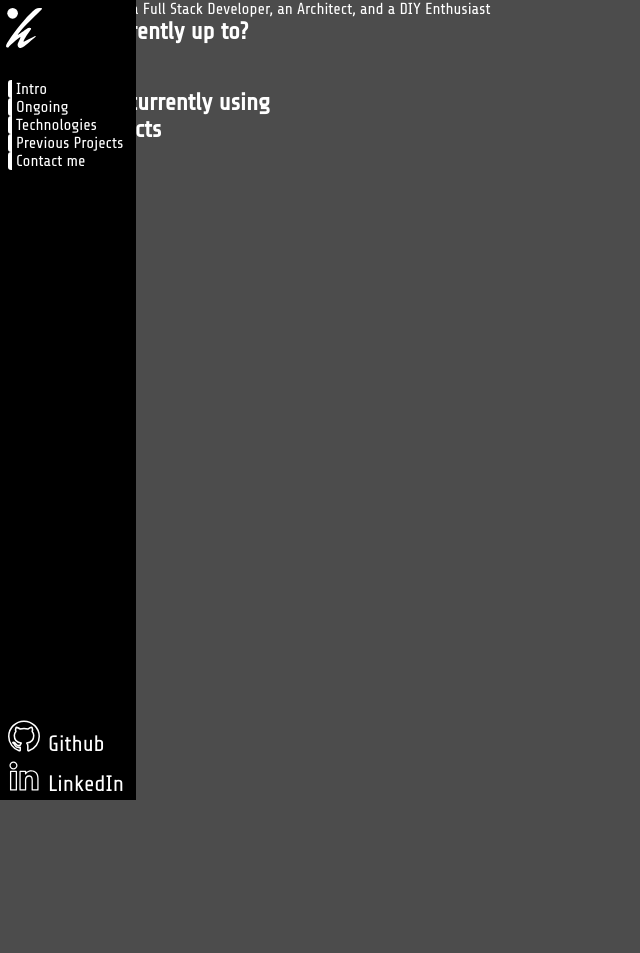
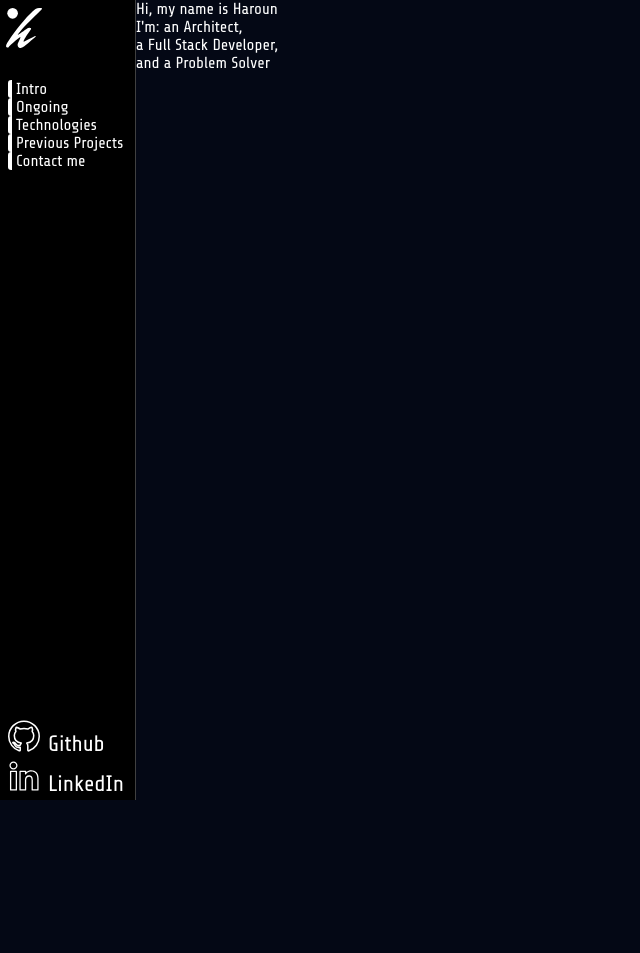
Before and after one commit to haroun-b/haroun-b.github.io, a plain HTML site: page index.html in a window 1280 px wide. Shown: the whole page, without its empty margins (0-640 px from the left). Before the commit the page ends 800 px from the top, so only its background shows below. Drawn offline with Linux system fonts and the light colour scheme; a web font is replaced by a local one.

Commit message:
adds snap scrolling

```diff
--- a/index.html
+++ b/index.html
@@ -17,8 +17,6 @@
 </head>
 
 <body>
-  <h1>Haroun B. - Full Stack Developer based in Paris</h1>
-
   <nav>
     <svg viewBox="0 0 50 50" xmlns="http://www.w3.org/2000/svg">
       <use href="#logo" />
@@ -50,12 +48,34 @@
     </div>
   </nav>
 
-  <p class="intro">Hi there, <span class="whoami">I'm Haroun</span> a Full Stack
-    Developer, an Architect, and a DIY
-    Enthusiast</p>
+  <main dir="ltr">
+    <section id="intro">
+      <h1>Haroun B. - Full Stack Developer based in Paris</h1>
+      <p>
+        <span>Hi,</span>
+        <span>my name is Haroun</span>
+      </p>
 
+      <p>
+        <span>I'm:</span> <span>an Architect,</span>
+      </p>
 
-  <section class="up-to">
+      <p>
+        <span>a</span>
+        <span>Full</span>
+        <span>Stack</span>
+        <span>Developer,</span>
+      </p>
+
+      <p>
+        <span>and</span>
+        <span>a</span>
+        <span>Problem</span>
+        <span>Solver</span>
+      </p>
+    </section>
+
+    <section id="ongoing">
       <h2>What am I currently up to?</h2>
       <section>
         <h3>Ironhack</h3>
@@ -66,13 +86,19 @@
       </section>
     </section>
 
-  <section class="technos">
-    <h2>Technologies currently using</h2>
+    <section id="technos">
+      <h2>Technologies I'm currently using</h2>
     </section>
 
-  <section class="previous-projects">
+    <section id="previous-projects">
       <h2>Previous projects</h2>
     </section>
+
+    <section id="contact">
+      <h2>Contact Me</h2>
+    </section>
+  </main>
+
 
 
   <!-- SVGs -->
--- a/style.css
+++ b/style.css
@@ -16,8 +16,9 @@ a {
 
 body {
   font-family: 'share-tech', sans-serif;
-  background-color: rgb(76, 76, 76);
+  background-color: hsl(225, 67%, 5%);
   color: #fff;
+  overflow: hidden;
 }
 
 h1 {
@@ -26,6 +27,7 @@ h1 {
 
 nav {
   background-color: #000;
+  border-right: 1px solid hsla(0, 0%, 100%, 0.25);
   position: fixed;
   height: 100vh;
   display: flex;
@@ -100,3 +102,23 @@ nav:hover>#map>li {
   border-radius: .2rem;
   color: #fff;
 }
+
+main,
+main>section {
+  height: 100vh;
+}
+
+main {
+  padding-left: 3rem;
+  transition: padding-left .5s ease-in-out;
+  overflow-y: scroll;
+  scroll-snap-type: y mandatory;
+}
+
+main>section {
+  scroll-snap-align: start;
+}
+
+nav:hover+main {
+  padding-left: 8.5rem;
+}
```
Lines whose indentation alone changed are shown as unchanged.
